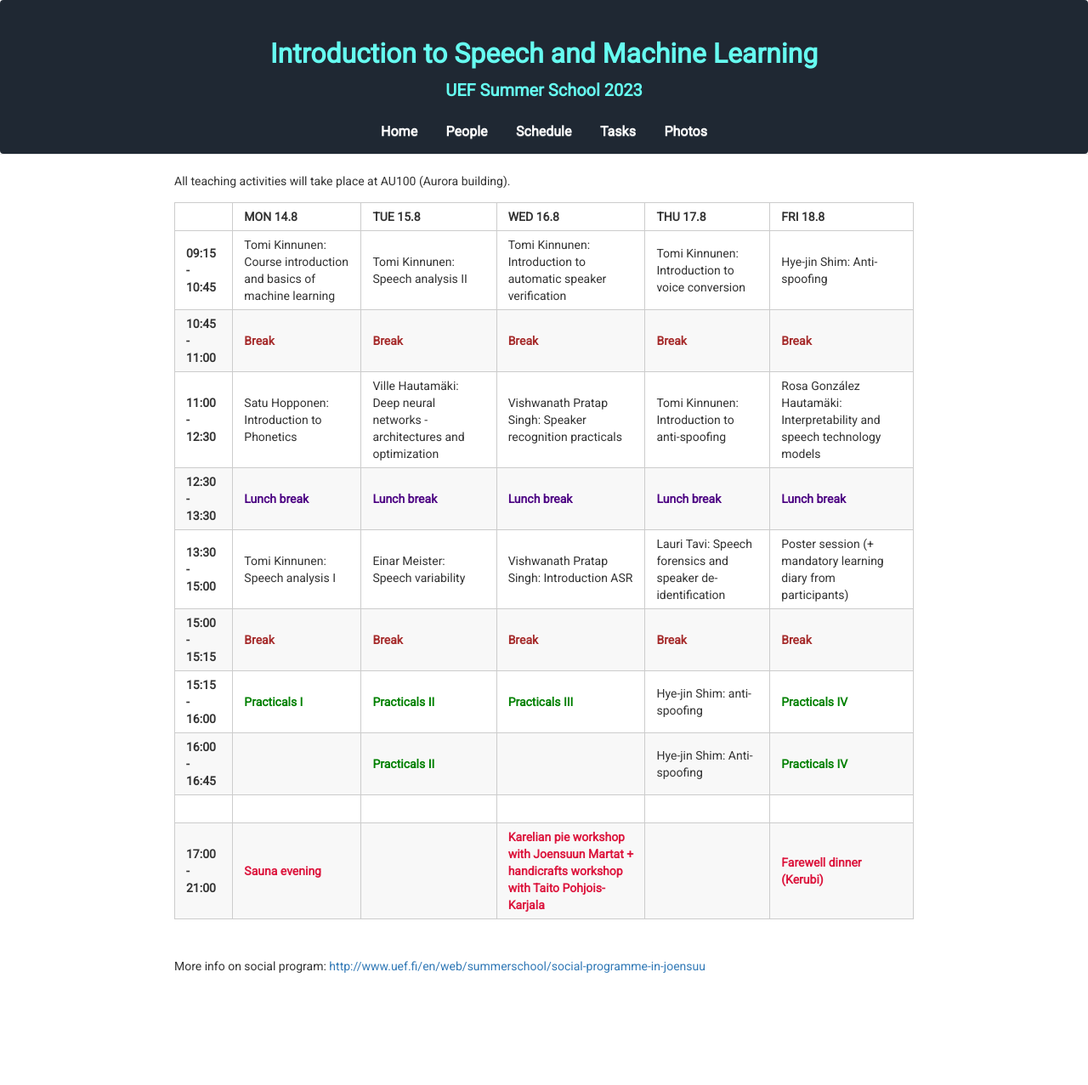
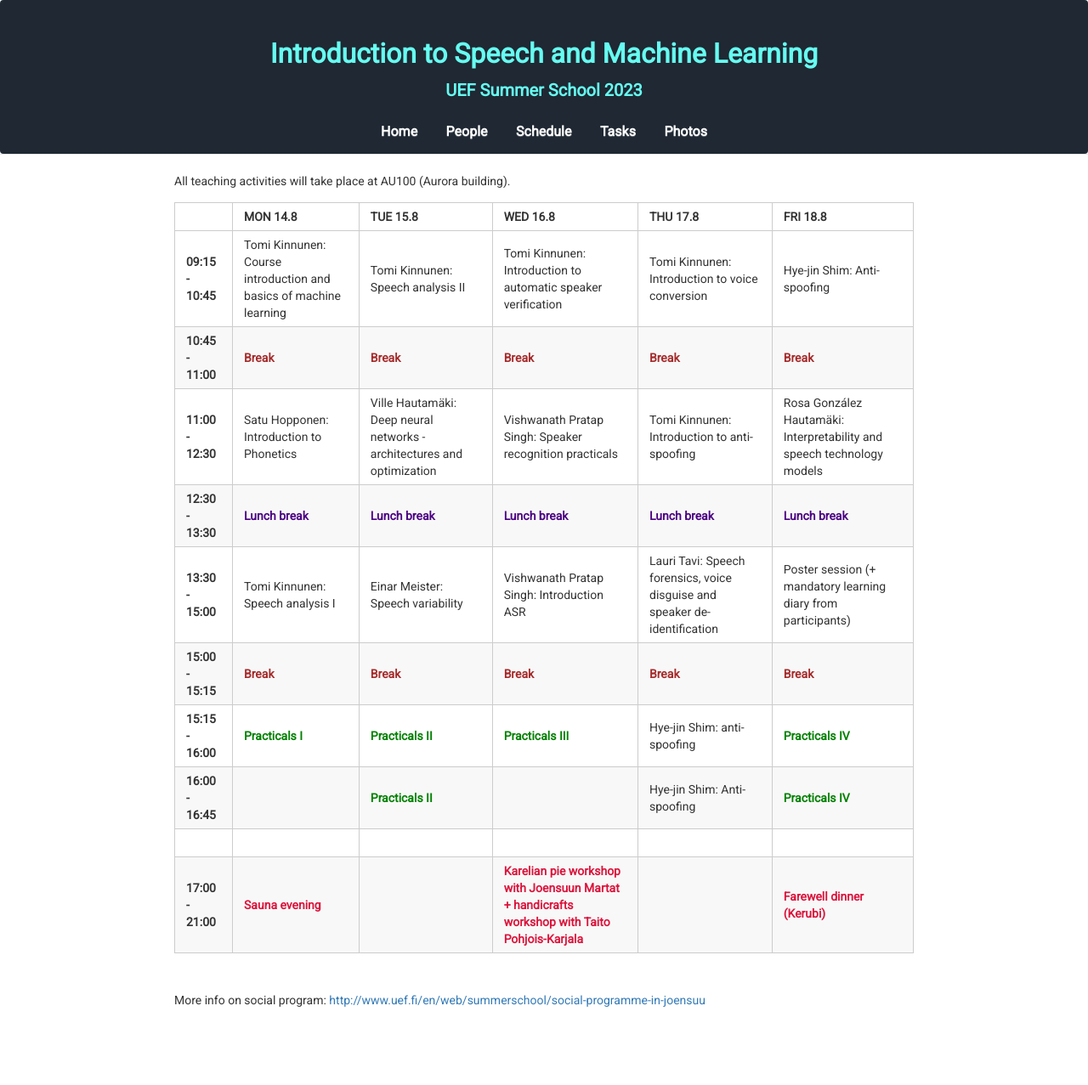
Before and after one commit to vpspeech/summerschool2023, a Jekyll site: the page built from schedule.md, in a window 1280 px wide. Shown: the whole page at 85% size. Built offline with Jekyll 4.4.1, drawn with Linux system fonts in a browser that asks for light colours; nearby versions of some CDN libraries; before the commit the page ends 1237 px from its top, so only the background shows below that.

Commit message:
Update schedule.md

```diff
--- a/schedule.md
+++ b/schedule.md
@@ -11,7 +11,7 @@
 | **10:45 - 11:00** | <span style="color:brown">**Break**</span> | <span style="color:brown">**Break**</span>       | <span style="color:brown">**Break**</span> | <span style="color:brown">**Break**</span>       | <span style="color:brown">**Break**</span> |
 | **11:00 - 12:30** | Satu Hopponen: Introduction to Phonetics           |        Ville Hautamäki: Deep neural networks - architectures and optimization          | Vishwanath Pratap Singh: Speaker recognition practicals                   | Tomi Kinnunen: Introduction to anti-spoofing | Rosa González Hautamäki: Interpretability and speech technology models |
 | **12:30 - 13:30** | <span style="color:indigo">**Lunch break**</span> | <span style="color:indigo">**Lunch break**</span>       | <span style="color:indigo">**Lunch break**</span> | <span style="color:indigo">**Lunch break**</span>       | <span style="color:indigo">**Lunch break**</span>   |
-| **13:30 - 15:00** | Tomi Kinnunen: Speech analysis I                          |            Einar Meister: Speech variability                  | Vishwanath Pratap Singh: Introduction ASR           |  Lauri Tavi: Speech forensics and speaker de-identification | Poster session (+ mandatory learning diary from participants) |
+| **13:30 - 15:00** | Tomi Kinnunen: Speech analysis I                          |            Einar Meister: Speech variability                  | Vishwanath Pratap Singh: Introduction ASR           |  Lauri Tavi: Speech forensics, voice disguise and speaker de-identification | Poster session (+ mandatory learning diary from participants) |
 | **15:00 - 15:15** | <span style="color:brown">**Break**</span> | <span style="color:brown">**Break**</span>       | <span style="color:brown">**Break**</span> | <span style="color:brown">**Break**</span>       |   <span style="color:brown">**Break**</span> |
 | **15:15 - 16:00** | <span style="color:green">**Practicals I**</span>             | <span style="color:green">**Practicals II**</span> | <span style="color:green">**Practicals III**</span>                                          | Hye-jin Shim: anti-spoofing |  <span style="color:green">**Practicals IV**</span> |
 | **16:00 - 16:45** |                 | <span style="color:green">**Practicals II**</span> |                                           | Hye-jin Shim: Anti-spoofing |  <span style="color:green">**Practicals IV**</span> |
```
